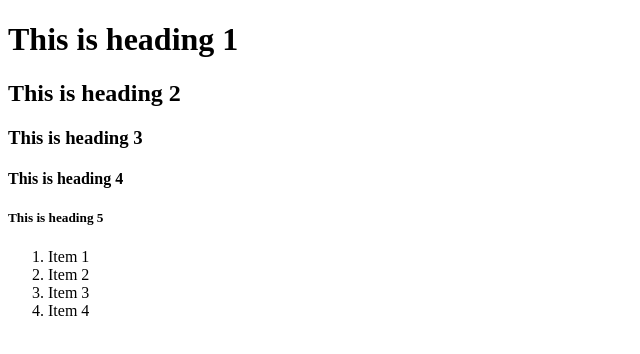
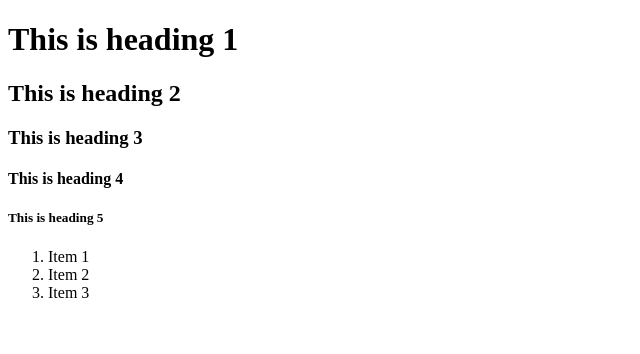
Before and after one commit to rupertviglione/git-test, a website: page index.html in a window 1280 px wide. Shown: the full height of the page, 0-640 px from the left. Drawn offline with Linux system fonts and the light colour scheme.

Commit message:
second commit

```diff
--- a/index.html
+++ b/index.html
@@ -11,7 +11,7 @@
     <li> Item 1 </li>
     <li> Item 2 </li>
     <li> Item 3 </li>
-    <li> Item 4 </li>
+
 </ol>
 
 </body>
```
Also changed, not shown: package.json (added, +24 -0 lines), 2 other files.
